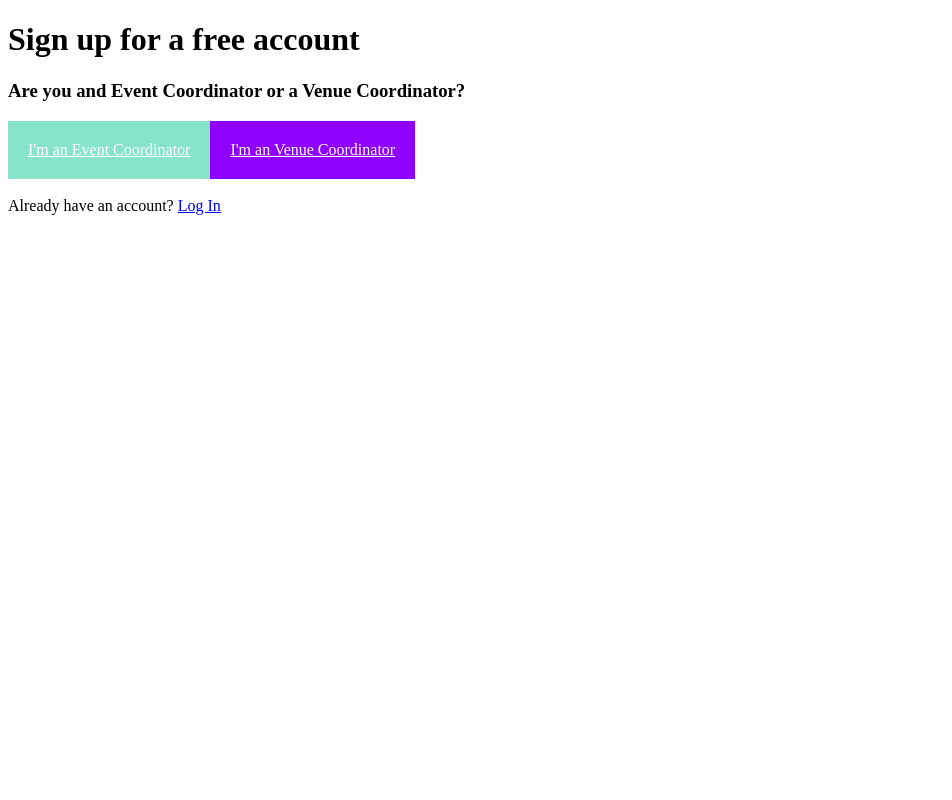
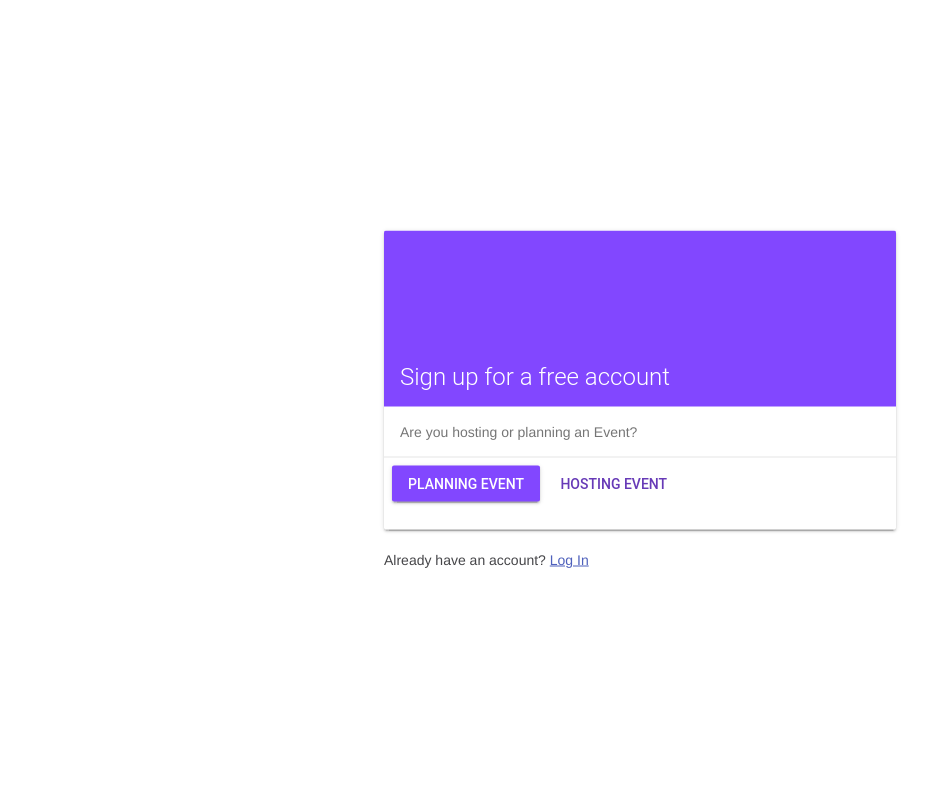
Before and after one commit to adaro/perfectvenue, a Django app: template perfectvenue/perfectvenue/templates/registration/sign-up.html in a window 1280 px wide. Shown: the whole page, without its empty margins (0-952 px from the left). Run offline with Django 3.2, Linux system fonts and the light colour scheme; the template is opened without the code that fills it, so the values that code supplies are empty; some libraries are stand-ins or nearby versions.

Commit message:
material forms for auth views

```diff
--- a/app/src/Views/AddVenue.js
+++ b/app/src/Views/AddVenue.js
@@ -28,7 +28,7 @@ const styles = theme => ({
     backgroundColor: theme.palette.background.paper,
     boxShadow: theme.shadows[5],
     // padding: theme.spacing.unit * 4,
-  },
+  }
 });
 
 class AddVenue extends Component {
@@ -77,7 +77,7 @@ class AddVenue extends Component {
           onClose={this.handleClose}
         >
           <div style={getModalStyle()} className={classes.paper}>
-          	<Iframe url={API.host + "/api/venues/add/"}
+          	<Iframe url={API.host + "/api/venues/add/"} className={classes.iframe}
 			        width="100%"
 			        height="700px"
 			        id="myId"
--- a/app/src/Views/Home.js
+++ b/app/src/Views/Home.js
@@ -31,7 +31,7 @@ class Home extends Component {
 			)
 		}
 		else {
-			return ("Loading")
+			return null
 		}
 	}
 
--- a/perfectvenue/perfectvenue/static/css/base.css
+++ b/perfectvenue/perfectvenue/static/css/base.css
@@ -1,10 +1,13 @@
-#pv-sign-up > div{
-    display: flex;
-    flex-direction: row;
+body {
+    color: #464649;
 }
 
-#pv-sign-up a {
-    padding: 20px;
+h1,h2,h3 {
+  color: #464649;
+}
+
+input {
+    padding-left: 10px !important;
 }
 
 #event-coord-signup-btn {
@@ -16,3 +19,40 @@
     background-color: #9000ff;
     color: white;
 }
+
+.btn {
+    color: white;
+    background-color: #8247ff !important;
+}
+
+.padding-20 {
+    padding: 20px;
+}
+
+.centered {
+  position: absolute;
+  left: 50%;
+  top: 50%;
+  -webkit-transform: translate(-50%, -50%);
+  transform: translate(-50%, -50%);
+}
+
+#register-link a {
+    color: #4f61bc;
+}
+
+.pv-card-wide.mdl-card {
+  width: 512px;
+}
+.pv-card-wide > .mdl-card__title {
+  color: #fff;
+  height: 176px;
+  background-color: #8247ff;
+}
+.pv-card-wide > .mdl-card__menu {
+  color: #fff;
+}
+
+.mdl-button--raised.mdl-button--colored {
+    background: #8247ff !important;
+}
--- a/perfectvenue/perfectvenue/templates/base/base.html
+++ b/perfectvenue/perfectvenue/templates/base/base.html
@@ -6,17 +6,18 @@
 	<link rel="icon" href="/favicon.ico" type="image/x-icon">
 	<title>PerfectVenue</title>
 	<link rel='stylesheet' href='/static/css/base.css' />
-	<link rel='stylesheet' href='/static/javascript/node_modules/jquery-datetimepicker/jquery.datetimepicker.css' />
-	<script type="text/javascript" src="http://ajax.googleapis.com/ajax/libs/jqueryui/1.12.1/jquery-ui.min.js"></script>
-	<link rel='stylesheet' href='/static/javascript/node_modules/base.css' />
 	<script src="/static/javascript/node_modules/jquery/dist/jquery.min.js"></script>
-	<script src="/static/javascript/node_modules/jquery-datetimepicker/build/jquery.datetimepicker.full.min.js"></script>
 
+	{% include 'material/includes/material_css.html' %}
+	{% include 'material/includes/material_js.html' %}
 
+	<link rel="stylesheet" href="https://fonts.googleapis.com/icon?family=Material+Icons">
+	<link rel="stylesheet" href="https://code.getmdl.io/1.3.0/material.deep_purple-purple.min.css">
+	<script defer src="https://code.getmdl.io/1.3.0/material.min.js"></script>
 
 </head>
 <body>
-
+	{% load material_form %}
 	<!-- Page content -->
 	{% block content %}
 	{% endblock %}
--- a/perfectvenue/perfectvenue/templates/registration/sign-up.html
+++ b/perfectvenue/perfectvenue/templates/registration/sign-up.html
@@ -15,19 +15,32 @@
 {% endif %}
 
 {% if view.user_type == None %}
-    <div id="pv-sign-up">
-        <h1>Sign up for a free account</h1>
-        <h3>Are you and Event Coordinator or a Venue Coordinator?</h3>
-        <div>
-            <a id="event-coord-signup-btn" href="/accounts/signup/event_coordinator/">I'm an Event Coordinator</a>
-            <a id="venue-coord-signup-btn" href="/accounts/signup/venue_coordinator/">I'm an Venue Coordinator</a>
-        </div>
+
+
+<div class="centered">
+    <div class="pv-card-wide mdl-card mdl-shadow--2dp">
+      <div class="mdl-card__title">
+        <h2 class="mdl-card__title-text">Sign up for a free account</h2>
+      </div>
+      <div class="mdl-card__supporting-text">
+        Are you hosting or planning an Event?
+      </div>
+      <div class="mdl-card__actions mdl-card--border">
+        <a href="/accounts/signup/event_coordinator/" class="mdl-button mdl-button--raised  mdl-button--colored mdl-js-buttonmdl-js-ripple-effect">
+          Planning Event
+        </a>
+        <a href="/accounts/signup/venue_coordinator/" class="mdl-button mdl-button--colored mdl-js-button mdl-js-ripple-effect">
+          Hosting Event
+        </a>
+      </div>
+      <br>
     </div>
-
-{% endif %}
-  <br>
+    <br/>
   <div id="register-link">
     <span>Already have an account? </span><a href="/accounts/login/">Log In</a>
   </div>
+</div>
+
+{% endif %}
 
 {% endblock %}
--- a/perfectvenue/pv_api/templates/events/event.html
+++ b/perfectvenue/pv_api/templates/events/event.html
@@ -19,7 +19,7 @@
     {% csrf_token %}
     {{ form }}
     <br/>
-    <input type="submit" value="Create Event">
+    <input type="submit" class="btn" value="Create Event">
 </form>
 
 
--- a/perfectvenue/pv_api/templates/venues/venue.html
+++ b/perfectvenue/pv_api/templates/venues/venue.html
@@ -11,6 +11,7 @@
         flex-direction: column;
         width: 50%;
         margin: 0 auto;
+        margin-top: 40px;
     }
 </style>
 
@@ -19,7 +20,7 @@
     {% csrf_token %}
     {{ form }}
     <br/>
-    <input type="submit" value="Add Venue">
+    <input type="submit" class="btn" value="Add Venue">
 </form>
 
 <script>
--- a/perfectvenue/pv_api/views/pv_api.py
+++ b/perfectvenue/pv_api/views/pv_api.py
@@ -25,7 +25,7 @@ class AuthView(View):
         params = json.loads(request.body).get('params')
         try:
             token = Token.objects.get(key=params['pvToken'])
-            return HttpResponse(json.dumps({'loggedIn': True, 'userId': token.user.id}),
+            return HttpResponse(json.dumps({'loggedIn': True, 'userId': token.user.id, 'is_venue_coordinator': token.user.is_venue_coordinator}),
                                 content_type="application/json")
         except (Token.DoesNotExist, KeyError):
             return HttpResponse(json.dumps({'loggedIn': False}), content_type="application/json")
--- a/perfectvenue/requirements.txt
+++ b/perfectvenue/requirements.txt
@@ -8,8 +8,10 @@ certifi==2018.10.15
 chardet==3.0.4
 colorama==0.3.9
 Django==1.11.16
+django-appconf==1.0.2
 django-cors-headers==2.4.0
 django-extensions==2.1.3
+django-material==1.4.1
 django-model-utils==3.1.2
 django-notifications-hq==1.5.0
 djangorestframework==3.9.0
```
Also changed, not shown: app/src/Components/Header.js (+14 -6 lines), app/src/Components/Venue.js (+11 -1 lines), perfectvenue/perfectvenue/templates/partials/event_coordinator_signup_form.html (+28 -6 lines), perfectvenue/perfectvenue/templates/partials/venue_coordinator_signup_form.html (+28 -6 lines), perfectvenue/perfectvenue/templates/registration/login.html (+9 -1 lines).
